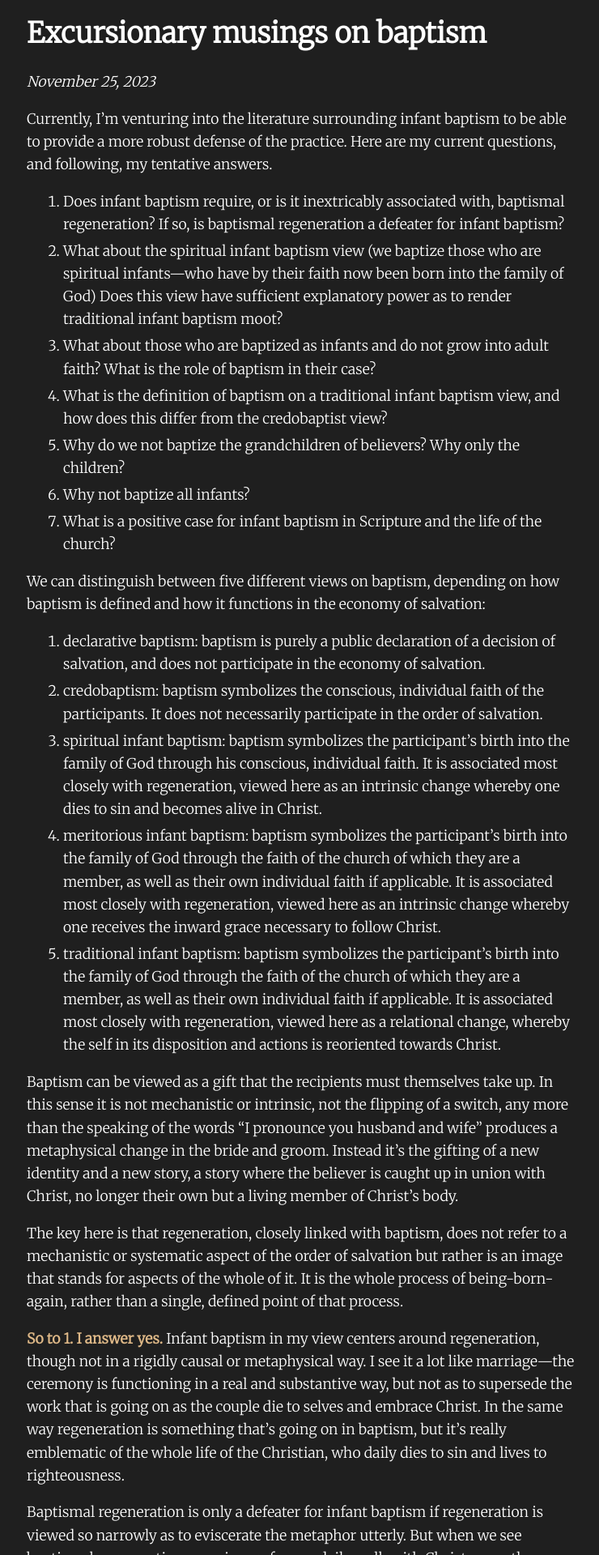
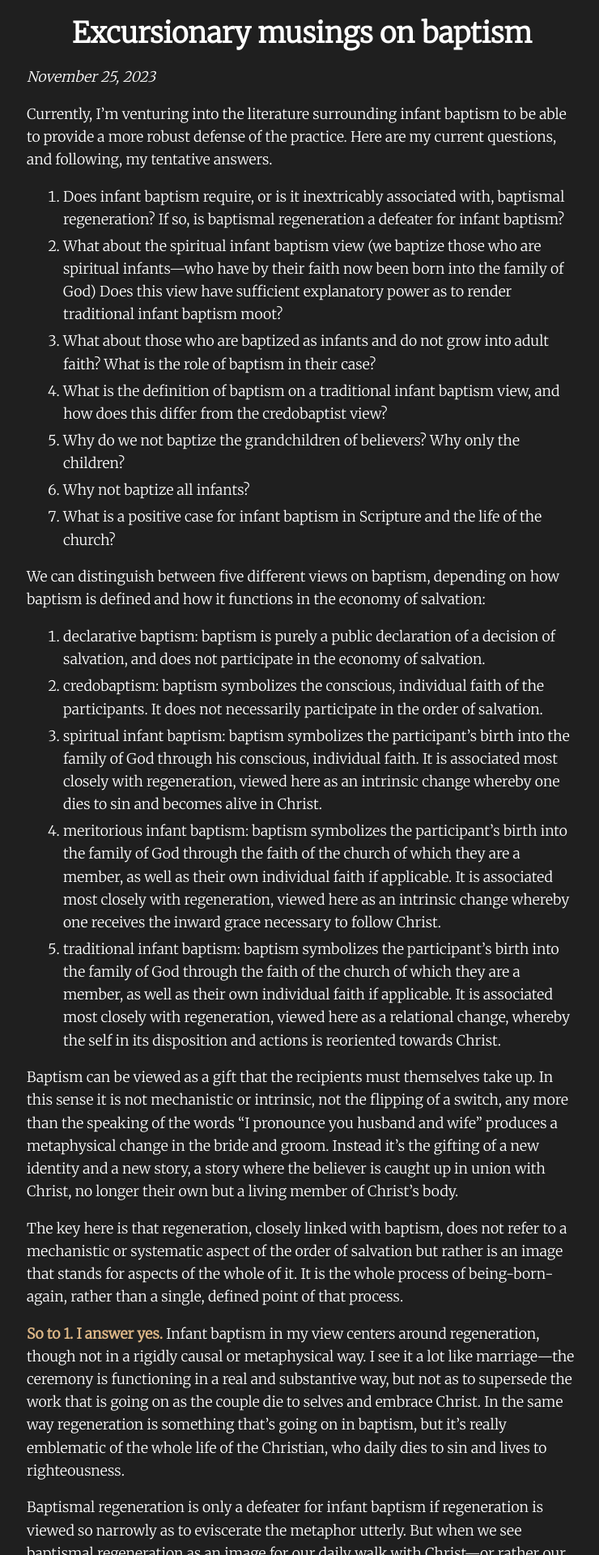
Before and after one commit to sleepminusminus/sleepminusminus.github.io, a Jekyll site: the page built from _posts/2023-11-25-excursionary-musings-on-baptism.md, in a window 1280 px wide. Shown: the top 1920 px of the page at 81% size, without its empty margins (267-1007 px from the left). Built offline with Jekyll 4.4.1, drawn with Linux system fonts in a browser that asks for light colours; nearby versions of some CDN libraries.

Commit message:
Reformat margin and alignment of home page title

```diff
--- a/_sass/index.scss
+++ b/_sass/index.scss
@@ -1,3 +1,8 @@
+#title {
+    text-align: center;
+    margin-bottom: .7rem;
+}
+
 #bg-music {
     text-align: center;
     background-image: url('/assets/images/Aquatope_S1_E4_4.png');
```
